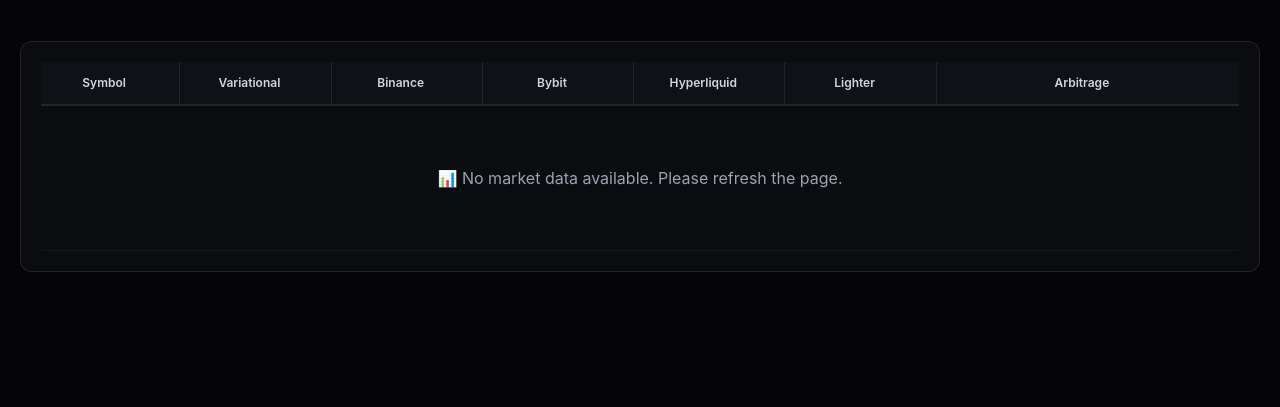
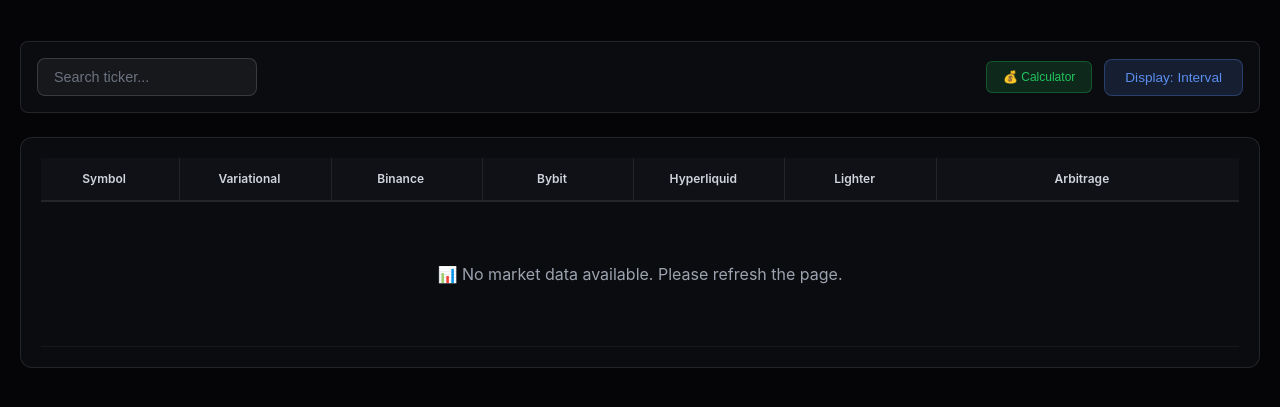
Before and after one commit to Musashi-great/Funding_arb69, a website: page index.html in a window 1280 px wide. Shown: the part 115-522 px from the top of the page. Drawn offline with Linux system fonts and the light colour scheme; no server answers.

Commit message:
Add search bar and control buttons back to UI

```diff
--- a/index.html
+++ b/index.html
@@ -52,6 +52,14 @@
                         <div class="card-strategy">-</div>
                     </div>
                 </div>
+            </div>
+        </div>
+
+        <div class="controls">
+            <input type="text" id="searchInput" placeholder="Search ticker..." class="search-input">
+            <div class="control-buttons">
+                <button id="calculatorBtn" class="control-btn calculator-btn">💰 Calculator</button>
+                <button id="displayToggleBtn" class="control-btn toggle-btn">Display: Interval</button>
             </div>
         </div>
 
@@ -158,6 +166,6 @@
         </div>
     </div>
 
-    <script src="script.js?v=29"></script>
+    <script src="script.js?v=30"></script>
 </body>
 </html>
--- a/styles.css
+++ b/styles.css
@@ -43,6 +43,68 @@
     background: rgba(15, 17, 23, 0.6);
     border: 1px solid rgba(255, 255, 255, 0.1);
     border-radius: 8px;
+}
+
+.search-input {
+    padding: 10px 16px;
+    background: rgba(255, 255, 255, 0.05);
+    border: 1px solid rgba(255, 255, 255, 0.15);
+    border-radius: 8px;
+    color: #E5E7EB;
+    font-size: 0.9rem;
+    min-width: 200px;
+    transition: all 0.2s ease;
+}
+
+.search-input::placeholder {
+    color: #6B7280;
+}
+
+.search-input:focus {
+    outline: none;
+    border-color: rgba(91, 141, 239, 0.5);
+    background: rgba(255, 255, 255, 0.08);
+}
+
+.control-buttons {
+    display: flex;
+    gap: 12px;
+    align-items: center;
+}
+
+.control-btn {
+    padding: 10px 20px;
+    border-radius: 8px;
+    font-size: 0.85rem;
+    font-weight: 500;
+    cursor: pointer;
+    transition: all 0.2s ease;
+}
+
+.calculator-btn {
+    background: linear-gradient(135deg, #10B981, #059669);
+    border: none;
+    color: white;
+}
+
+.calculator-btn:hover {
+    background: linear-gradient(135deg, #059669, #047857);
+    transform: translateY(-1px);
+}
+
+.toggle-btn {
+    background: rgba(91, 141, 239, 0.15);
+    border: 1px solid rgba(91, 141, 239, 0.3);
+    color: #5B8DEF;
+}
+
+.toggle-btn:hover {
+    background: rgba(91, 141, 239, 0.25);
+}
+
+.toggle-btn.active {
+    background: rgba(91, 141, 239, 0.3);
+    border-color: #5B8DEF;
 }
 
 .controls-left {
```
